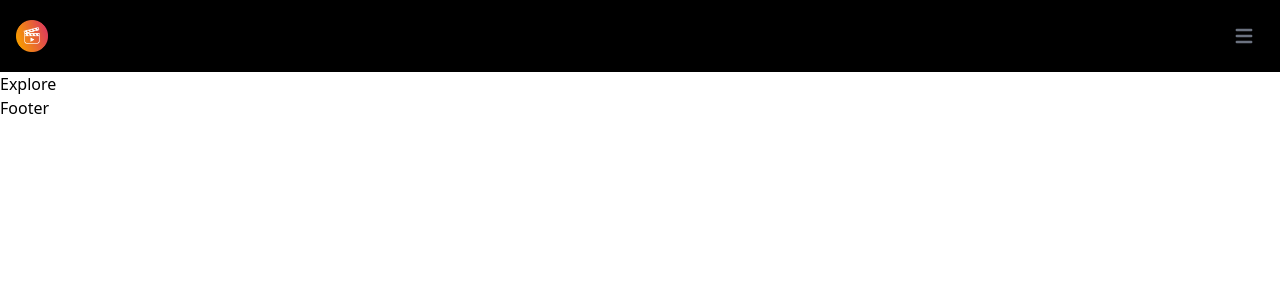
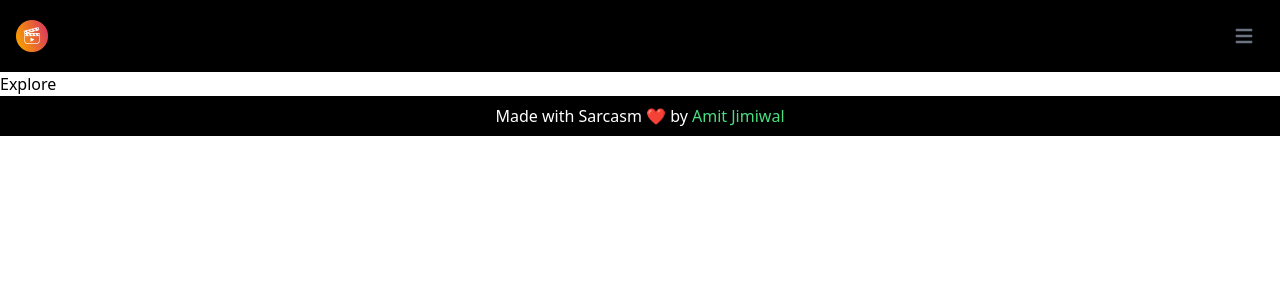
Before and after one commit to amitjimiwal/AntiNormieHub, a React (Vite) app: page /explore/1 in a window 1280 px wide. Shown: the top 300 px of the page. Built offline with nearby package versions, Linux system fonts and the light colour scheme; no server answers.

Commit message:
footer section

```diff
--- a/src/components/Footer.jsx
+++ b/src/components/Footer.jsx
@@ -1,7 +1,9 @@
 
 const Footer = () => {
   return (
-    <div>Footer</div>
+    <div className="bg-black text-center w-full p-2 text-white">
+      Made with Sarcasm ❤️ by <a href="https://github.com/amitjimiwal" className="text-green-400" target="_blank" rel="noreferrer">Amit Jimiwal</a>
+    </div>
   )
 }
 
```
